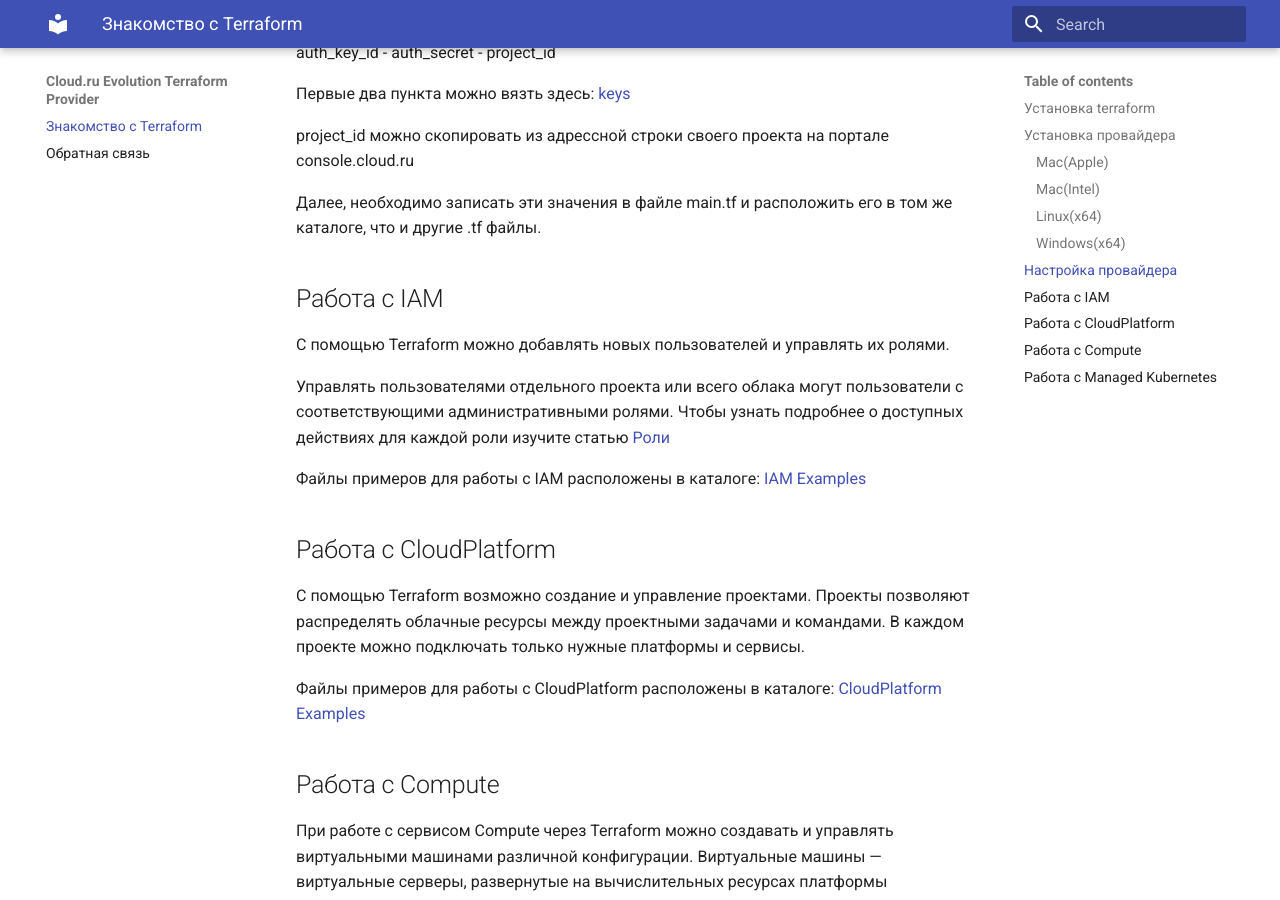
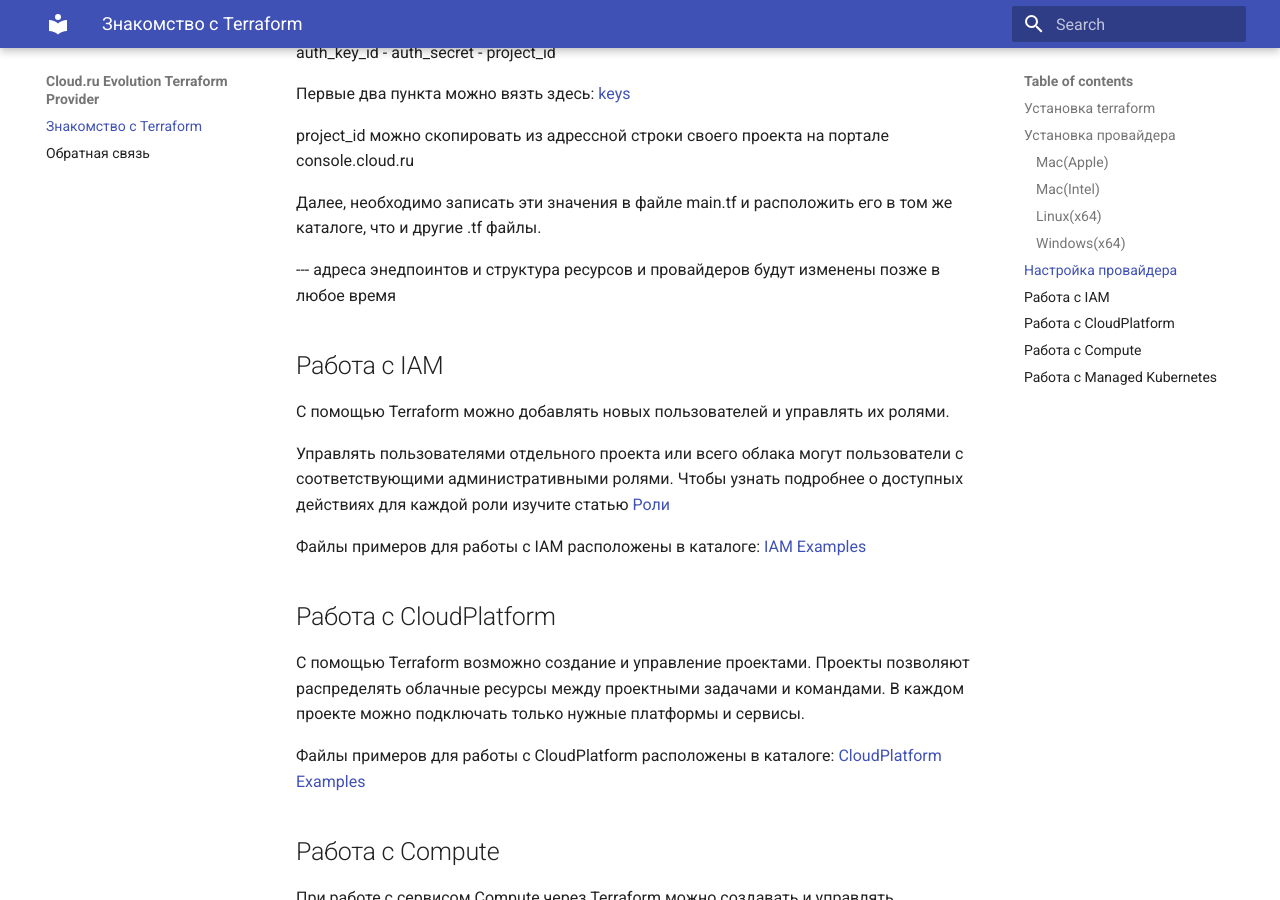
Before and after one commit to CLOUDdotRu/evo-terraform, an MkDocs documentation site: the page built from docs/index.md, in a window 1280 px wide and 900 px high, scrolled down 1978 px. Built offline with MkDocs 1.6.1 and Material for MkDocs 9.7.7, drawn with Linux system fonts in a browser that asks for light colours.

Commit message:
Update index.md

```diff
--- a/docs/index.md
+++ b/docs/index.md
@@ -84,6 +84,8 @@
 
 Далее, необходимо записать эти значения в файле main.tf и расположить его в том же каталоге, что и другие .tf файлы.
 
+--- адреса энедпоинтов и структура ресурсов и провайдеров будут изменены позже в любое время
+
 ## Работа с IAM
 С помощью Terraform можно добавлять новых пользователей и управлять их ролями.
 
```
